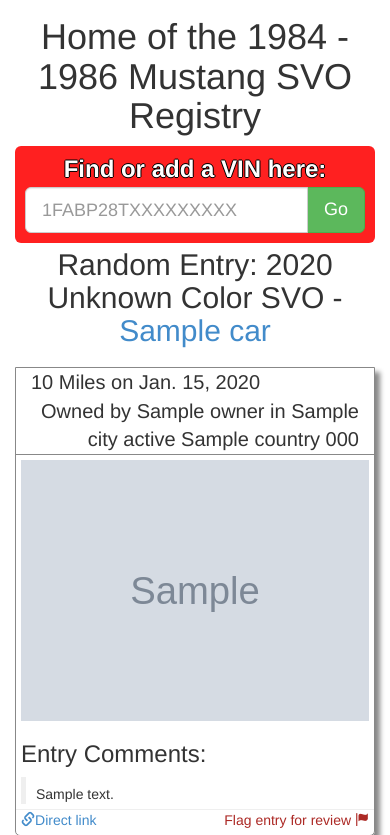
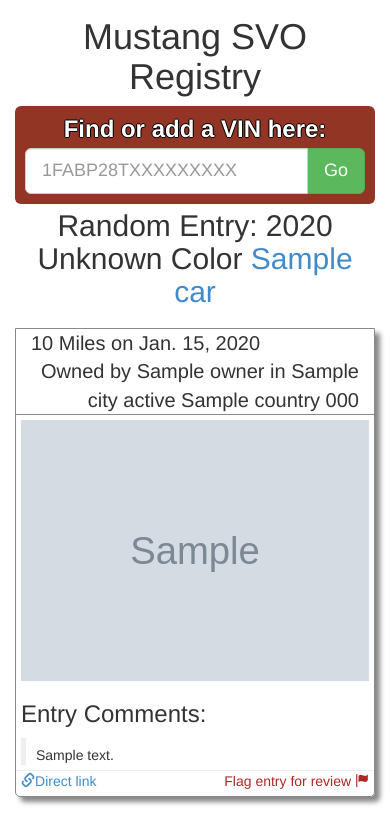
Before and after one commit to srenner/svoregistry-v2, a Django app: template svoregistry/registry/templates/index.html in a window 390 px wide. Shown: the part 54-889 px from the top of the page. Run offline with Django 3.2, Linux system fonts and the light colour scheme; the template is opened without the code that fills it: most values are stand-ins (such as "Sample title", 1, 10 or a date in 2020); grey boxes marked "Sample" are stand-in pictures; some libraries are stand-ins or nearby versions.

Commit message:
mobile ui

```diff
--- a/svoregistry/registry/templates/index.html
+++ b/svoregistry/registry/templates/index.html
@@ -5,8 +5,8 @@
 {% endblock %}
 {% load filters %}
 {%block content %}
-<h1>Home of the 1984 - 1986 Mustang SVO Registry</h1>
-<div id="divLookupContainer" class="jumbotron svo-2R text-center h3 row spacer-medium">
+<h1><span class="hidden-xs">Home of the 1984 - 1986 </span>Mustang SVO Registry</h1>
+<div id="divLookupContainer" class="jumbotron svo-2A text-center h3 row spacer-medium">
 	<form id="formLookup" action="lookup" onsubmit="return lookupVin()" method="get">
 		<label for="txtVIN">Find or add a VIN here:</label>
 		<div class="input-group input-group-lg col-lg-4 col-lg-offset-4 col-md-6 col-md-offset-3 col-sm-10 col-sm-offset-1 col-xs-12">
@@ -39,7 +39,7 @@
 	</div>
 </div>
 <div class="random-entry-container">
-	<h2>Random Entry: {{ entry.year|default_if_none:"Unknown Year" }} {{ entry.COLOR_CHOICES|color_lookup:entry.color }} SVO - <a href="/{{entry.car}}/">{{ entry.car }}</a></h2>
+	<h2>Random Entry: {{ entry.year|default_if_none:"Unknown Year" }} {{ entry.COLOR_CHOICES|color_lookup:entry.color }} <a href="/{{entry.car}}/">{{ entry.car }}</a></h2>
 	<div>{% include 'entry.html' %}</div>
 </div>
 {% endblock %}
```
